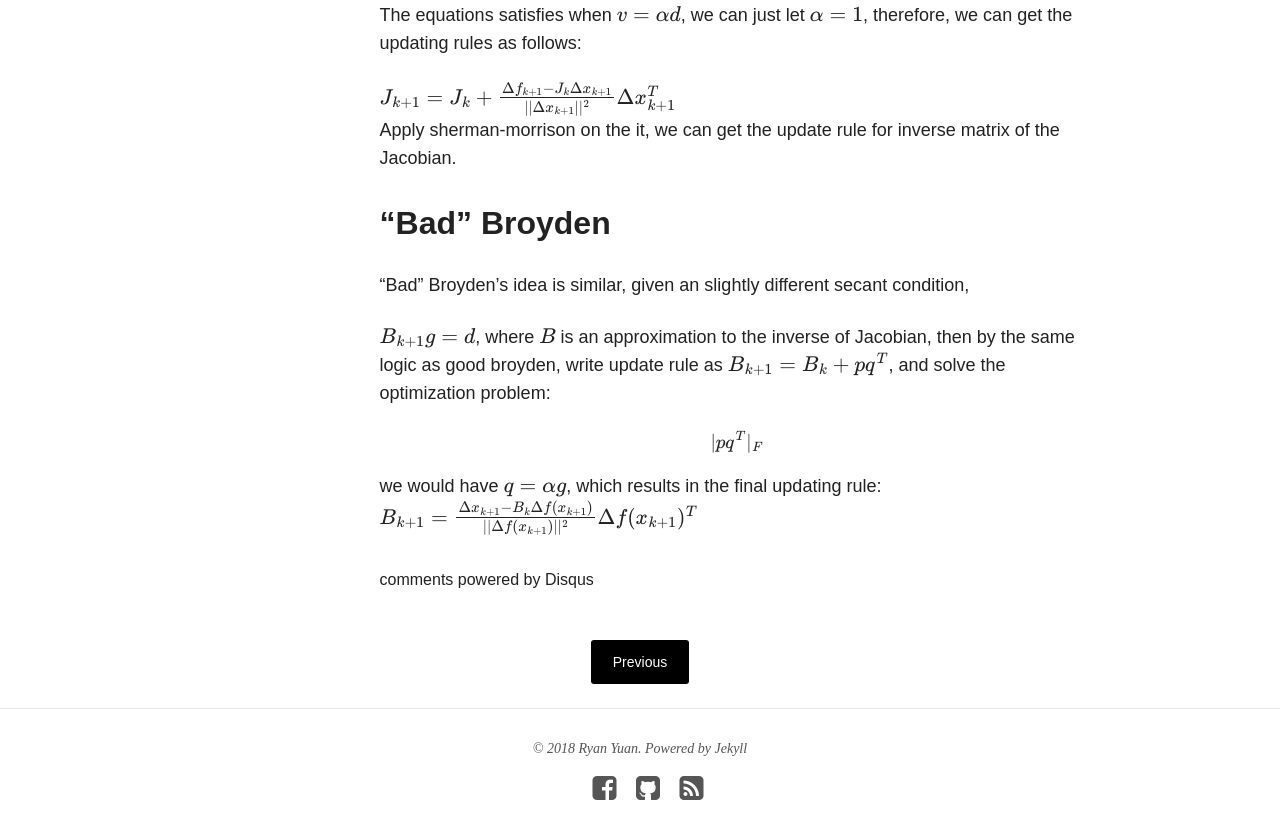
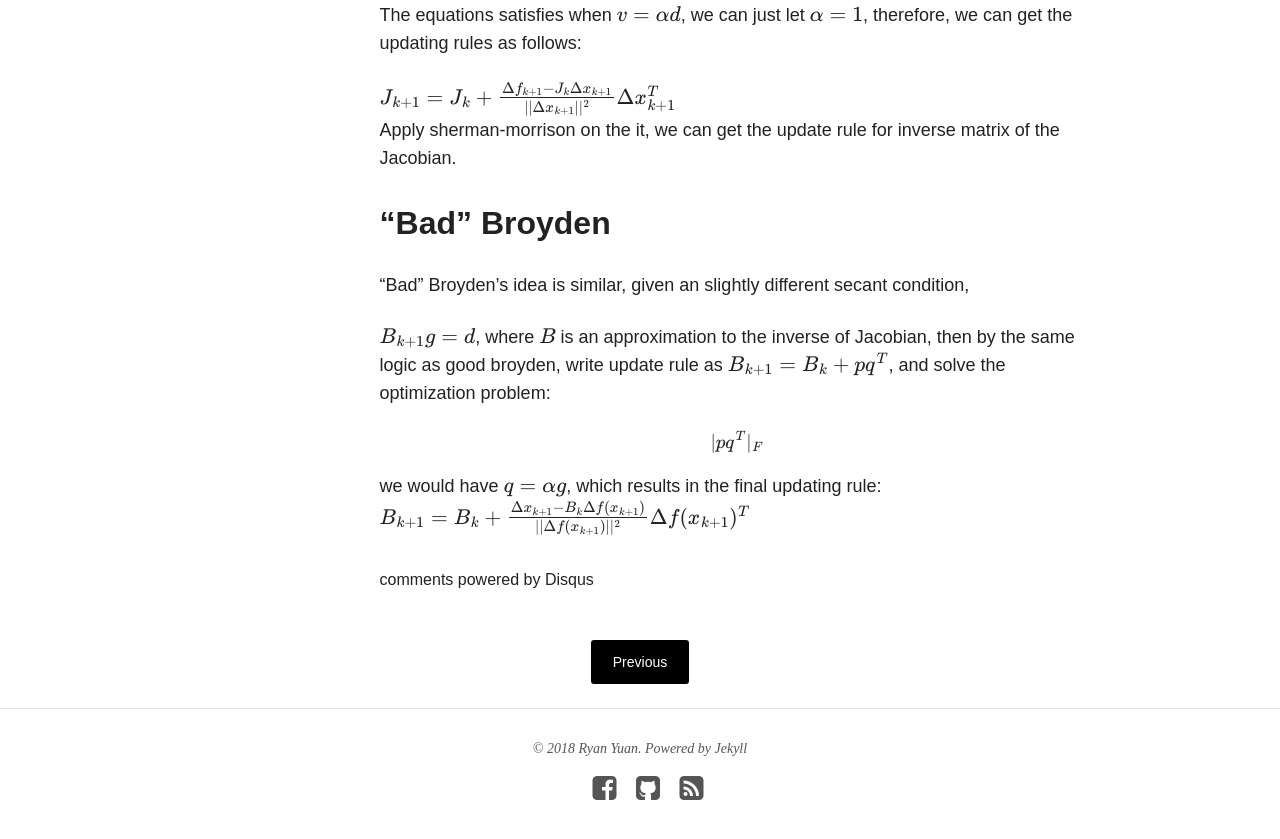
Before and after one commit to ryanyuan42/ryanyuan42.github.io, a Jekyll site: the page built from _posts/2018-09-11-Broyden_method.md, in a window 1280 px wide and 900 px high, scrolled down 1977 px. Shown: the top 839 px of the window. Built offline with Jekyll 4.4.1, drawn with Linux system fonts in a browser that asks for light colours; nearby versions of some CDN libraries; formulas are drawn with MathJax 3; comment, search, counter and statistics services are not loaded.

```diff
--- a/_posts/2018-09-11-Broyden_method.md
+++ b/_posts/2018-09-11-Broyden_method.md
@@ -60,4 +60,4 @@ $$B_{k+1}g = d$$, where $$B$$ is an approximation to the inverse of Jacobian, th
 $$|p q^T|_F$$
 
 we would have $$q = \alpha g$$, which results in the final updating rule:
-$$B_{k+1} = \frac{\Delta x_{k+1} - B_k \Delta f(x_{k+1})}{||\Delta f(x_{k+1})||^2} \Delta f(x_{k+1})^T$$
+$$B_{k+1} = B_k + \frac{\Delta x_{k+1} - B_k \Delta f(x_{k+1})}{||\Delta f(x_{k+1})||^2} \Delta f(x_{k+1})^T$$
```
